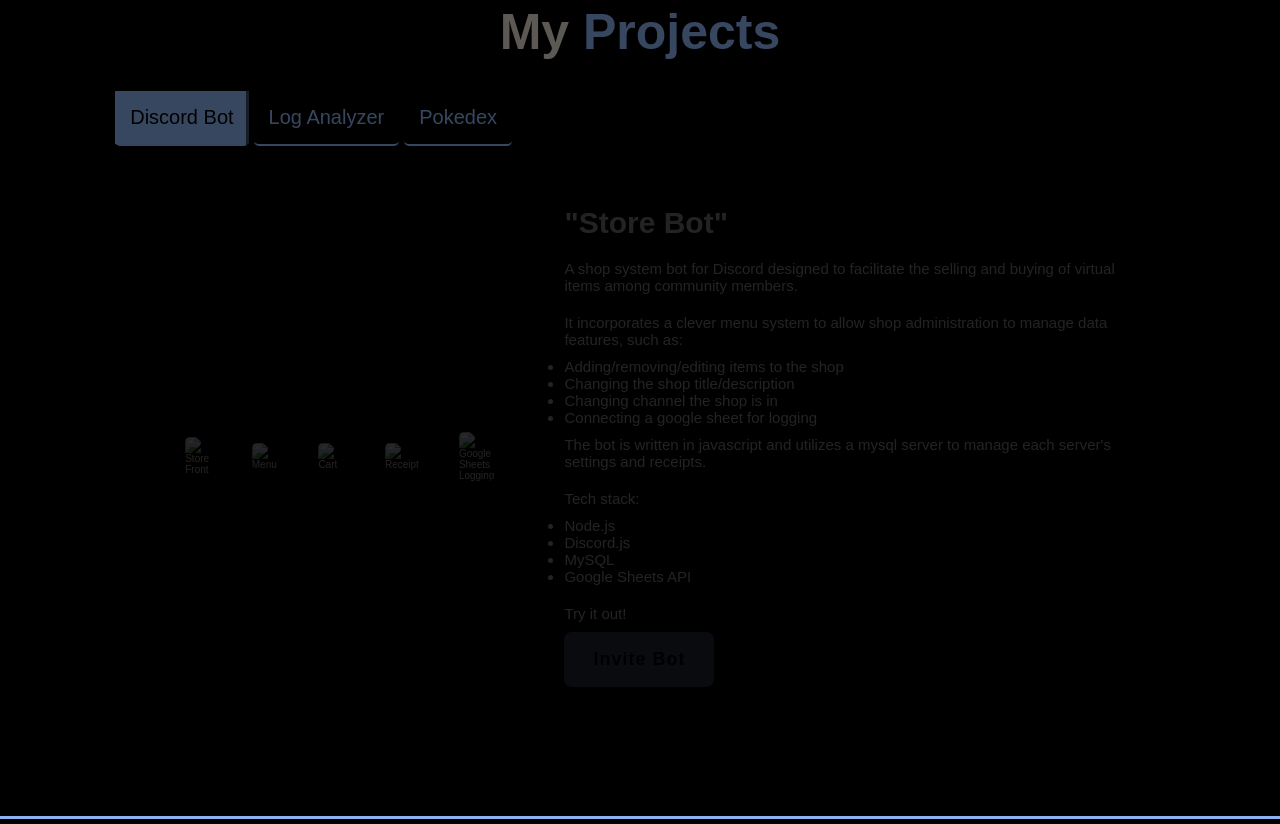
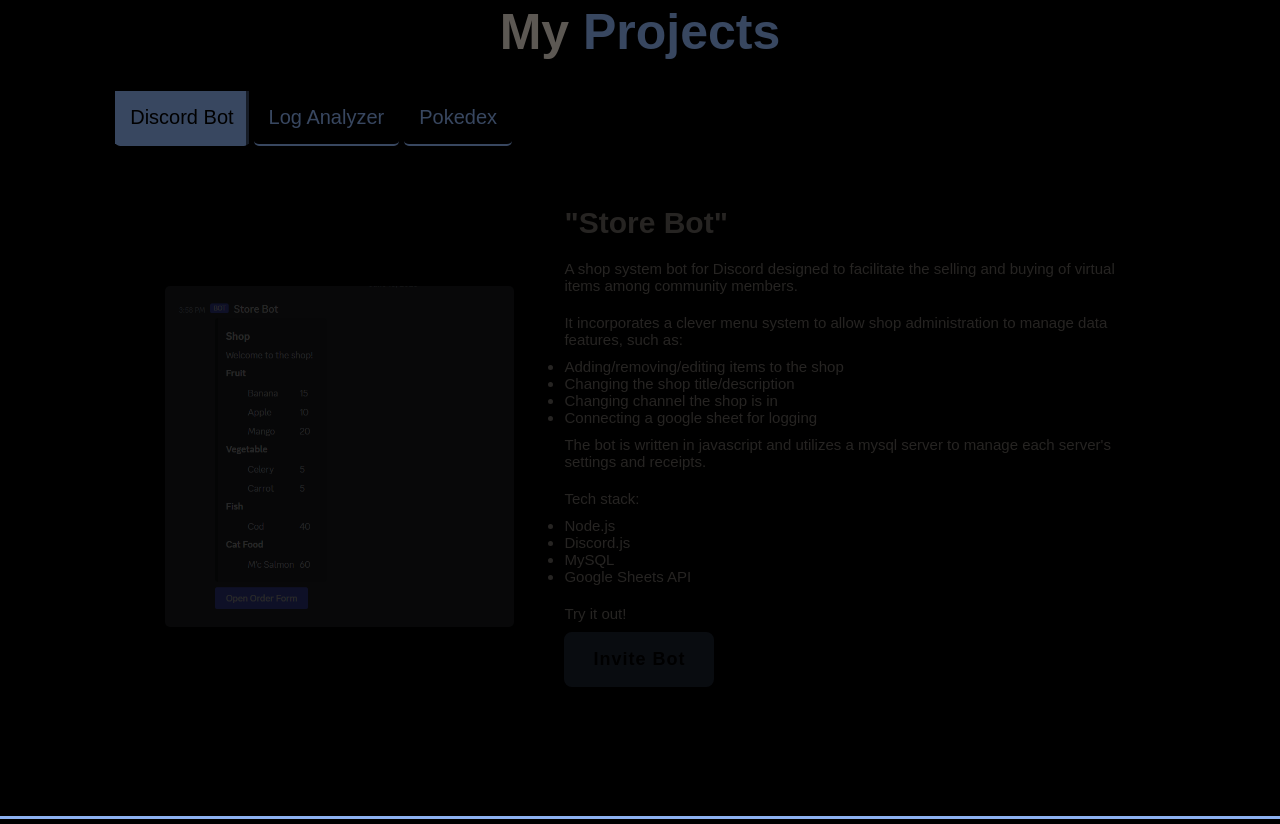
Before and after one commit to NoctriLi/portfolio_of, a plain HTML site: page index.html in a window 1280 px wide. Shown: the part 2528-3352 px from the top of the page. Drawn offline with nearby package versions, Linux system fonts and the light colour scheme; the site is published under a folder, as on GitHub Pages, so addresses that start at the root find nothing.

Commit message:
fixed links

```diff
--- a/index.html
+++ b/index.html
@@ -94,7 +94,7 @@
         About <span>Me</span><span class="animate scroll" style="--i: 1"></span>
       </h2>
       <div class="about-img">
-        <img src="/images/me.jpg" alt="" />
+        <img src="images/me.jpg" alt="" />
         <span class="circle-spin"> </span>
         <span class="animate scroll" style="--i: 1"></span>
       </div>
@@ -261,33 +261,33 @@
                     <div class="slider">
                       <img
                         id="slide-1"
-                        src="/images/store_front.png"
+                        src="images/store_front.png"
                         class="slide"
                         alt="Store Front"
                       />
                       <img
                         id="slide-2"
-                        src="/images/menu.png"
+                        src="images/menu.png"
                         class="slide"
                         alt="Menu"
                       />
                       <img
                         id="slide-3"
-                        src="/images/cart.png"
+                        src="images/cart.png"
                         class="slide"
                         alt="Cart"
                         data-slide="pic3"
                       />
                       <img
                         id="slide-4"
-                        src="/images/receipt.png"
+                        src="images/receipt.png"
                         class="slide"
                         alt="Receipt"
                         data-slide="pic4"
                       />
                       <img
                         id="slide-5"
-                        src="/images/google_sheet.png"
+                        src="images/google_sheet.png"
                         class="slide"
                         alt="Google Sheets Logging"
                         data-slide="pic5"
@@ -349,7 +349,7 @@
                     <div class="slider">
                       <img
                         id="slide-1"
-                        src="/images/wowAnalyzer.png"
+                        src="images/wowAnalyzer.png"
                         class="slide"
                         alt="Store Front"
                       />
@@ -400,7 +400,7 @@
                     <div class="slider">
                       <img
                         id="slide-1"
-                        src="/images/pokedex.png"
+                        src="images/pokedex.png"
                         class="slide"
                         alt="Store Front"
                       />
```
